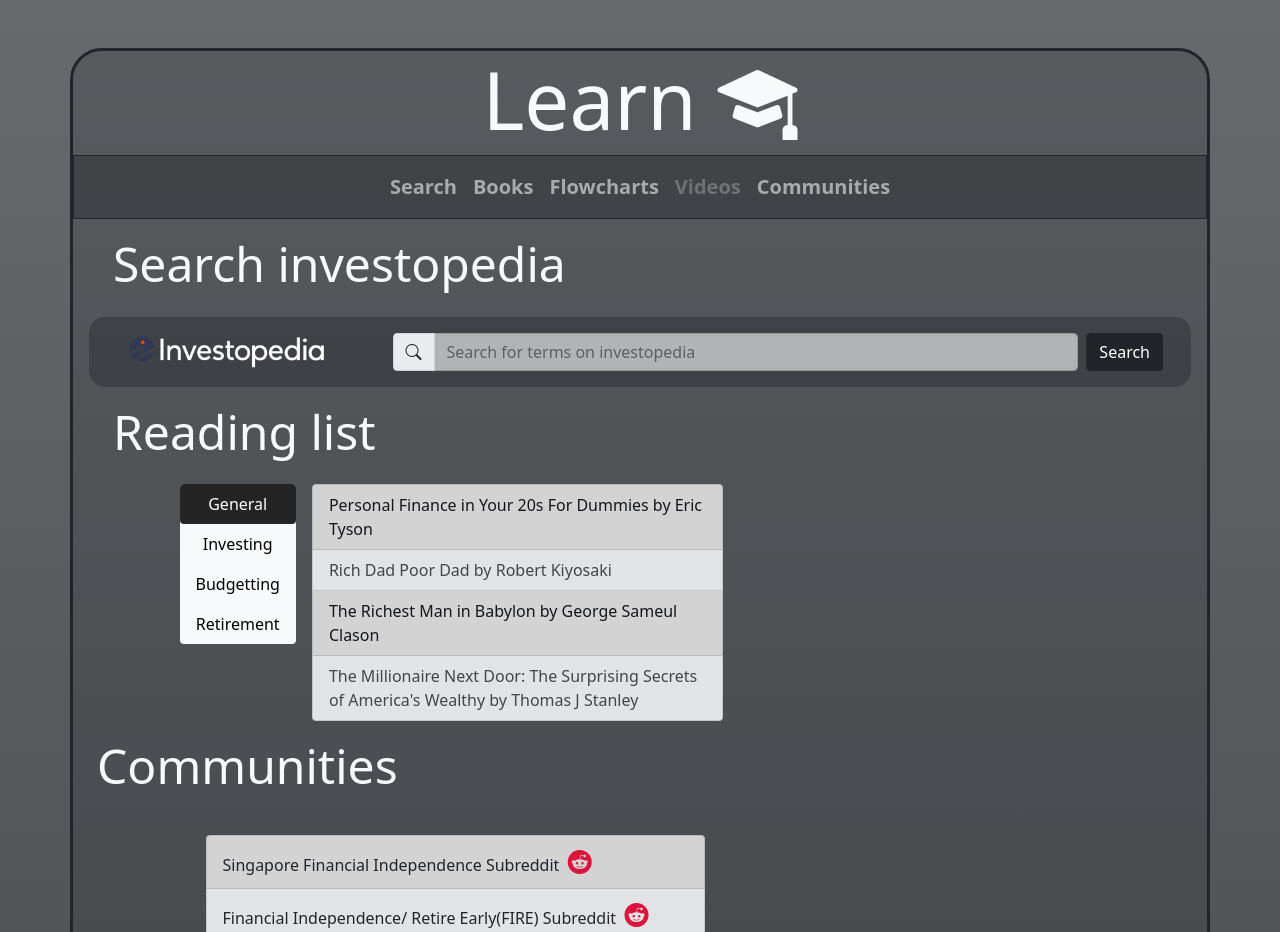
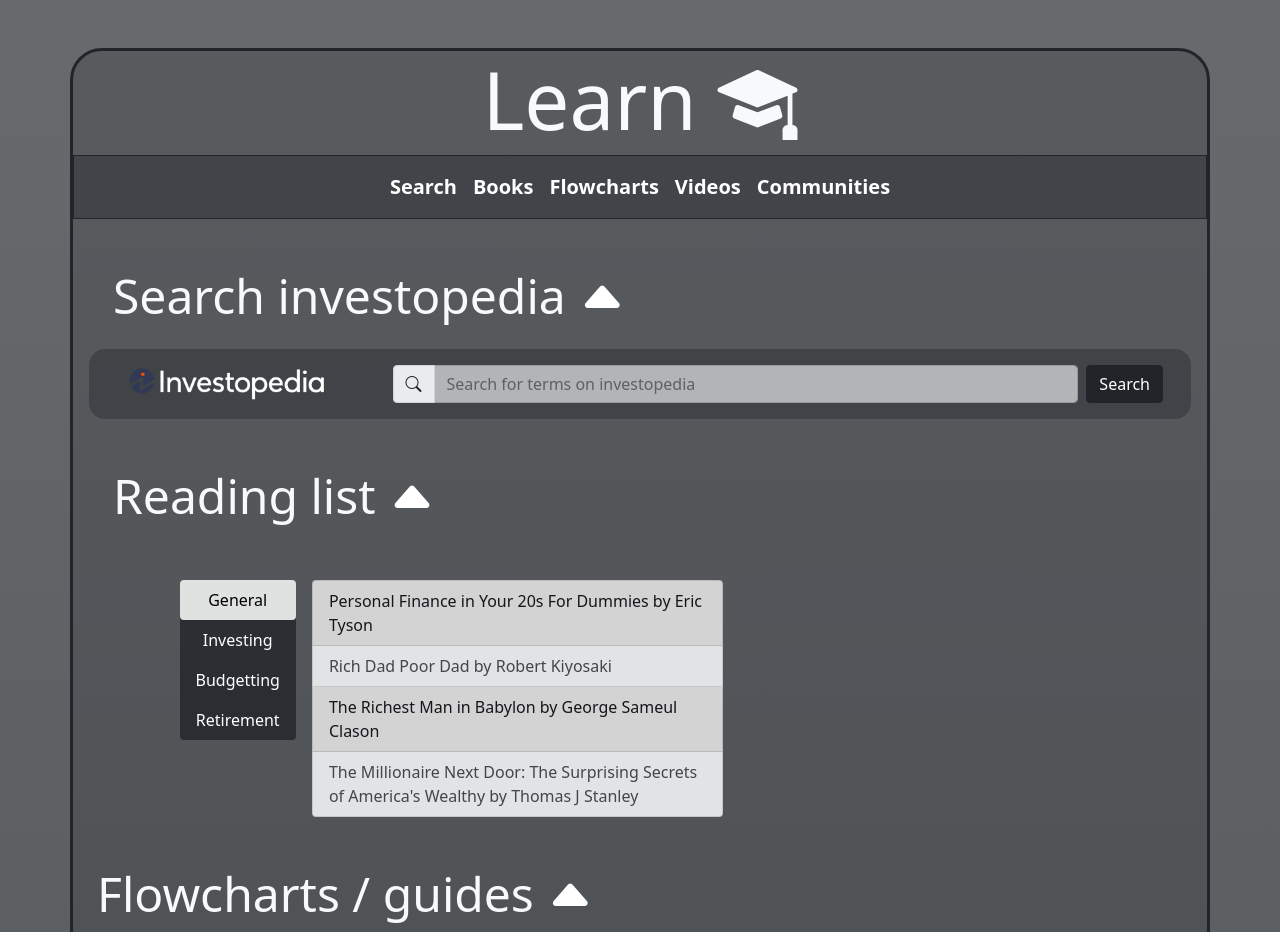
Before and after one commit to ryryry-3302/RyNance, a Flask app: page /learn in a window 1280 px wide. Shown: the part 100-1032 px from the top of the page. Run offline with Flask 2, Linux system fonts and the light colour scheme; the visitor is signed in with stand-in values (Sample User, id 1); some libraries are stand-ins or nearby versions.

Commit message:
finished learn page

```diff
--- a/static/styles.css
+++ b/static/styles.css
@@ -1,7 +1,17 @@
 .nav-pills.chapters .nav-link.active, .nav-pills.chapters .show>.nav-link{
-    background-color: #000000da;
+    background-color: #ffffffda;
+
 }
 
 .chapters .nav-link{
+    color: #ffffff ;
+}
+
+.chapters .nav-link.active{
     color: #000000 ;
 }
+
+
+.navbar-dark .navbar-nav.search .nav-link {
+    color: white;
+}
--- a/templates/layout.html
+++ b/templates/layout.html
@@ -23,7 +23,7 @@
 
     <body>
         <header class="bg-dark bg-gradient pb-3" style="--bs-bg-opacity: .8;">
-            <div class="container-md">
+            <div class="container-xl">
             <nav class="navbar navbar-expand-lg navbar-dark bg-dark border border-5 ronded-bottom-3" style="--bs-bg-opacity: .5; border-radius: 1rem;">
                 <div class="container-fluid">
 
--- a/templates/learn.html
+++ b/templates/learn.html
@@ -1,7 +1,7 @@
 {% extends "layout.html" %}
 
 {% block title %}
-    Calculate
+    Learn
 {% endblock %}
 
 {% block main %}
@@ -22,10 +22,10 @@
                 <span class="navbar-toggler-icon"></span>
               </button>
               <div class="collapse navbar-collapse" id="navbarNavAltMarkup">
-                <div class="navbar-nav justify-content-center w-100 fs-5 fw-bold">
+                <div class="navbar-nav search justify-content-center w-100 fs-5 fw-bold" style="color: white;">
                  <a class="nav-link"href="#search">Search</a>
                   <a class="nav-link "href="#books">Books</a>
-                  <a class="nav-link" href="#">Flowcharts</a>
+                  <a class="nav-link" href="#Flowcharts">Flowcharts</a>
                   <a class="nav-link disabled">Videos</a>
                   <a class="nav-link" href="#communities">Communities</a>
                 </div>
@@ -33,8 +33,10 @@
             </div>
           </nav>
     </div>
-    <div class="row justify-content-center align-items-center m-3">
-        <h2 class="display-5 text-light" id="search">Search investopedia</h2>
+    <div class="row justify-content-center align-items-center m-3 mt-5">
+        <h2 class="display-5 text-light" id="search">
+            <span>Search investopedia <a href="#"><i class="bi bi-caret-up-fill" style="color: white;"></i></a></span>
+        </h2>
     </div>
 
     <div class="row bg-dark justify-content-center align-items-center m-1 mt-3" style="--bs-bg-opacity:0.4; border-radius: 1rem;">
@@ -54,16 +56,16 @@
         </div>
     </div>
 
-    <div class="row justify-content-center align-items-center m-3" id="books">
-        <h2 class="display-5 text-light">Reading list</h2>
+    <div class="row justify-content-center align-items-center m-3 mt-5" id="books">
+        <h2 class="display-5 text-light">Reading list <a href="#"><i class="bi bi-caret-up-fill" style="color: white;"></i></a></h2>
     </div>
 
 
 
-    <div class="row justify-content-center ">
+    <div class="row justify-content-center mt-5">
         <div class="col-md-6">
             <div class="d-flex align-items-start">
-                <div class="nav flex-column nav-pills chapters me-3 bg-light" id="v-pills-tab" role="tablist" aria-orientation="vertical" style="border-radius: 0.25rem;">
+                <div class="nav flex-column nav-pills chapters me-3 bg-dark" id="v-pills-tab" role="tablist" aria-orientation="vertical" style="border-radius: 0.25rem; --bs-bg-opacity:0.8;">
                   <button class="nav-link active" id="v-pills-home-tab" data-bs-toggle="pill" data-bs-target="#v-pills-home" type="button" role="tab" aria-controls="v-pills-home" aria-selected="true">General</button>
                   <button class="nav-link " id="v-pills-profile-tab" data-bs-toggle="pill" data-bs-target="#v-pills-profile" type="button" role="tab" aria-controls="v-pills-profile" aria-selected="false">Investing</button>
                   <button class="nav-link" id="v-pills-messages-tab" data-bs-toggle="pill" data-bs-target="#v-pills-messages" type="button" role="tab" aria-controls="v-pills-messages" aria-selected="false">Budgetting</button>
@@ -108,9 +110,32 @@
         <div class="col-4">
     </div>
 
+    <div class="row justify-content-center align-items-center m-3 mt-5" id="books">
+        <h2 class="display-5 text-light" id="Flowcharts">Flowcharts / guides <a href="#"><i class="bi bi-caret-up-fill" style="color: white;"></i></a> </h2>
+    </div>
 
-    <div class="row justify-content-center align-items-center m-3" id="communities">
-        <h2 class="display-5 text-light">Communities</h2>
+    <div class="row justify-content-center">
+        <div class="col-md-10">
+            <a href="https://docs.google.com/drawings/d/139gffSQnaPwZsMyiexoY1m2la8tUZJrOZErDmRlegzE/edit?usp=sharing">
+                <img class="w-100" data-bs-toggle="tooltip" data-bs-placement="right" title='Made by r/SGFI' src="https://docs.google.com/drawings/d/e/2PACX-1vSa08wtH1_boTFKqb_AMgxWEDLkMsrdRT109ERvyZ0QlnUWE82rXGoM_pcuv44Gd3DZbr9QZFJ9GWHC/pub?w=2889&amp;h=3500">
+            </a>
+        </div>
+    </div>
+
+    <div class="row justify-content-center">
+        <div class="col-md-10">
+            <a href="https://www.reddit.com/r/singaporefi/comments/j7f815/starting_guide_to_fi/">
+                <iframe class="w-100" id="reddit-embed" src="https://www.redditmedia.com/r/singaporefi/comments/j7f815/starting_guide_to_fi/?ref_source=embed&amp;ref=share&amp;embed=true&amp;showmedia=false&amp;theme=dark" sandbox="allow-scripts allow-same-origin allow-popups" style="border: none;" height="127" width="640" scrolling="no"></iframe>
+            </a>
+        </div>
+
+    </div>
+
+
+
+
+    <div class="row justify-content-center align-items-center m-3 mt-5" id="communities">
+        <h2 class="display-5 text-light">Communities <a href="#"><i class="bi bi-caret-up-fill" style="color: white;"></i></a></h2>
     </div>
 
     <div class="row justify-content-center" >
```
Also changed, not shown: static/Financial_Independence_Flowchart_(SG Version).svg (added), 1 other file.
